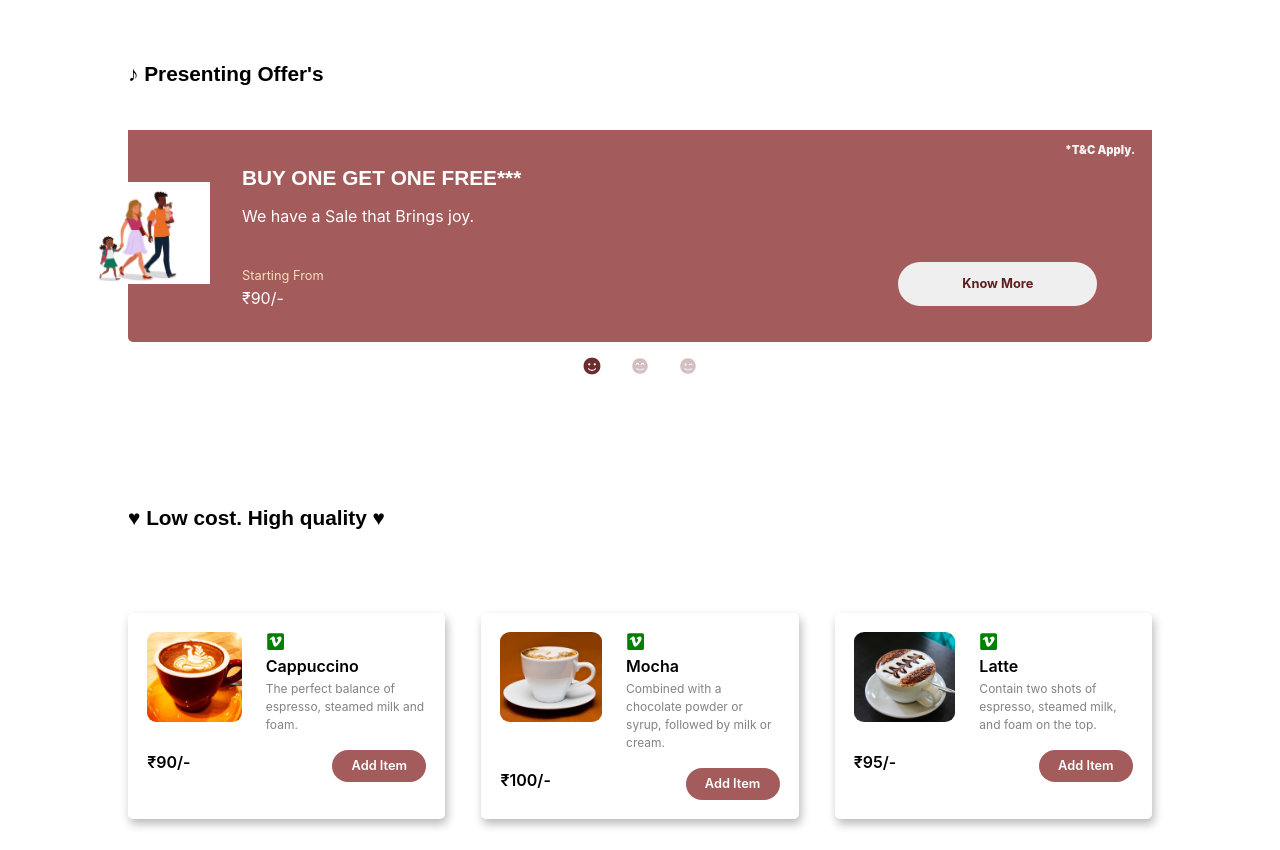
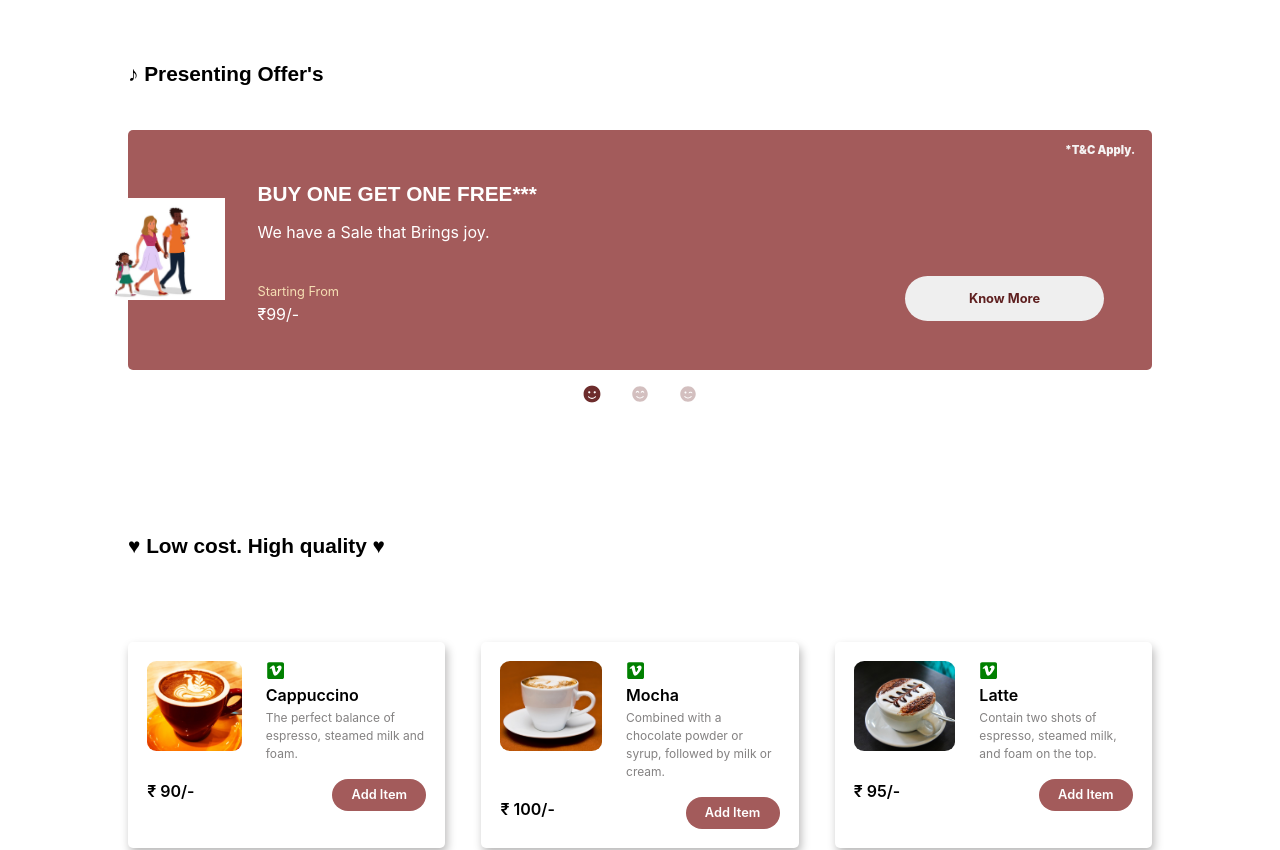
Before and after one commit to annusingh2403/area_one, a React (Create React App) app: page / in a window 1280 px wide. Shown: the part 800-1650 px from the top of the page. Built offline with nearby package versions, Linux system fonts and the light colour scheme.

Commit message:
modified offer section

```diff
--- a/src/components/home/main/Main.js
+++ b/src/components/home/main/Main.js
@@ -104,7 +104,7 @@ const Main = () => {
                         </div>
                         <div className="product-bottom">
                             <div className="price">
-                                ₹90/-
+                                ₹ 90/-
                             </div>
                             <div className="add-item">
                                 <button>Add Item</button>
@@ -124,7 +124,7 @@ const Main = () => {
                         </div>
                         <div className="product-bottom">
                             <div className="price">
-                                ₹100/-
+                                ₹ 100/-
                             </div>
                             <div className="add-item">
                                 <button>Add Item</button>
@@ -144,7 +144,7 @@ const Main = () => {
                         </div>
                         <div className="product-bottom">
                             <div className="price">
-                                ₹95/-
+                                ₹ 95/-
                             </div>
                             <div className="add-item">
                                 <button>Add Item</button>
--- a/src/components/home/offer/Offer.css
+++ b/src/components/home/offer/Offer.css
@@ -13,8 +13,6 @@
 
 .offer-term {
     background-color: rgb(163, 91, 91);
-    border-top-left-radius: 5px;
-    border-top-right-radius: 5px;
     position: relative;
 }
 
@@ -29,12 +27,13 @@
 
 .offer {
     background-color: rgb(163, 91, 91);
+    height: 240px;
     color: white;
     margin: 0 auto;
-    border-bottom-left-radius: 5px;
-    border-bottom-right-radius: 5px;
+    border-radius: 5px;
     display: flex;
-    padding: 2em;
+    padding: 3em;
+    transition: all .4s ease-in;
 }
 
 .offer .img {
@@ -45,6 +44,7 @@
 }
 
 .offer-desc {
+    width: 35%;
     padding-left: 2em;
 }
 
@@ -79,6 +79,12 @@
     font-size: .8rem;
 }
 
+.offer-button button:hover {
+    opacity: .5;
+    cursor: pointer;
+    transition: all .2s ease-in;
+}
+
 .offer-tabs {
     display: flex;
     justify-content: center;
@@ -97,3 +103,14 @@
     transform: scale(1.1);
     transition: all .2s ease;
 }
+
+.tab2 {
+    background-color: rgb(199, 181, 77);
+    transition: all .4s ease-in;
+}
+
+.tab3 {
+    background-color: green;
+    transition: all .4s ease-in;
+
+}
--- a/src/components/home/offer/Offer.js
+++ b/src/components/home/offer/Offer.js
@@ -1,15 +1,47 @@
 import React, {useState} from 'react';
 import './Offer.css';
-import offer from '../../../images/offer.jpg';
+// import offer from '../../../images/offer.jpg';
+import offerImage1 from '../../../images/offer.jpg';
+import offerImage2 from '../../../images/24hour.jpg';
+import offerImage3 from '../../../images/offermenu.jpg';
 import { FaSmile, FaSmileWink, FaSmileBeam } from "react-icons/fa";
 
 
 const Offer = () => {
 
     const [clicked, setClicked] = useState('tab1');
+    const [tabs, setTabs] = useState([
+        {
+            img: offerImage1,
+            heading: 'BUY ONE GET ONE FREE***',
+            phrase: "We have a Sale that Brings joy.",
+            price: '99'
+        },
+        {
+            img: offerImage2,
+            heading: '24 Hour',
+            phrase: "Hurry Up 24 Hour Sale Is Ending Soon!",
+            price: '150'
+        },
+        {
+            img: offerImage3,
+            heading: 'New Menu',
+            phrase: "Light, fresh and delicious. Our new menu is here now! Come try it for yourself.",
+            price: '150'
+        }
+    ]);
+    const [count, setCount] = useState([0])
 
     const offerTab = (e, param) => {
         setClicked(param);
+
+        if(param === "tab1"){
+            setCount(0);
+        }if(param === "tab2"){
+            setCount(1);
+        }if(param === "tab3"){
+            setCount(2);
+        }
     }
 
   return (
@@ -19,15 +51,15 @@ const Offer = () => {
             <div className="offer-term">
                 <p>*T&C Apply.</p>
             </div>
-            <div className="offer">
+            <div className={count === 0 ? "offer": count === 1 ? "offer tab2" : count === 2 ? "offer tab3" : "offer"}>
                 <div className="img">
-                <img src={offer} alt="" />
+                    <img src={tabs[count].img} alt="" />
                 </div>
                 <div className="offer-desc">
-                <p className='offer-heading'>BUY ONE GET ONE FREE***</p>
-                <p>We have a Sale that Brings joy.</p>
+                    <p className='offer-heading'>{tabs[count].heading}</p>
+                    <p>{tabs[count].phrase}</p>
                     <p className='offer-price'>Starting From</p>
-                <p>₹90/- </p>
+                    <p>₹{tabs[count].price}/- </p>
                 </div>
                 <div className="offer-button">
                     <div></div>
```
Also changed, not shown: src/images/24hour.jpg (added), src/images/offermenu.jpg (added). Lines whose indentation alone changed are shown as unchanged.
